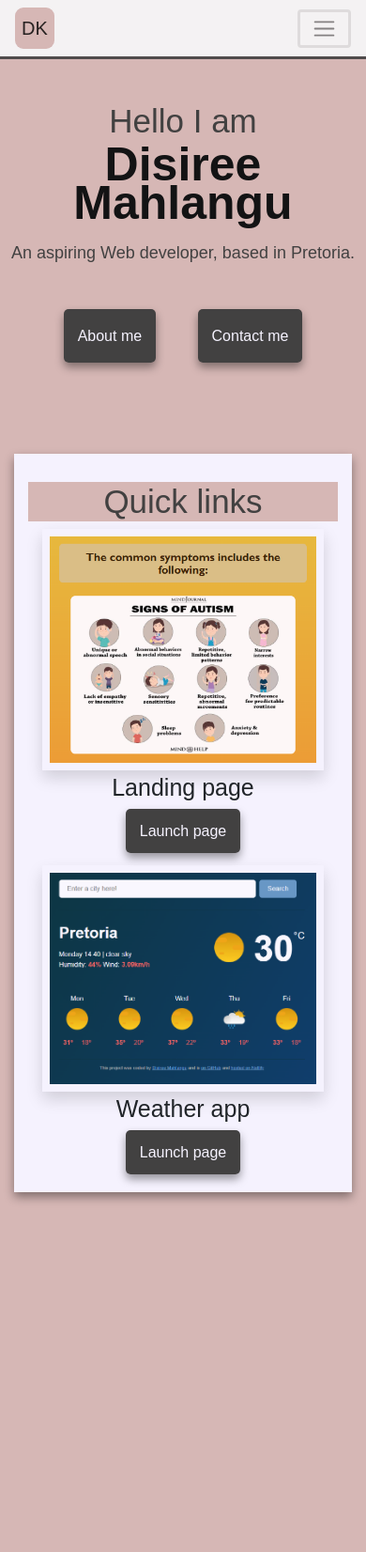
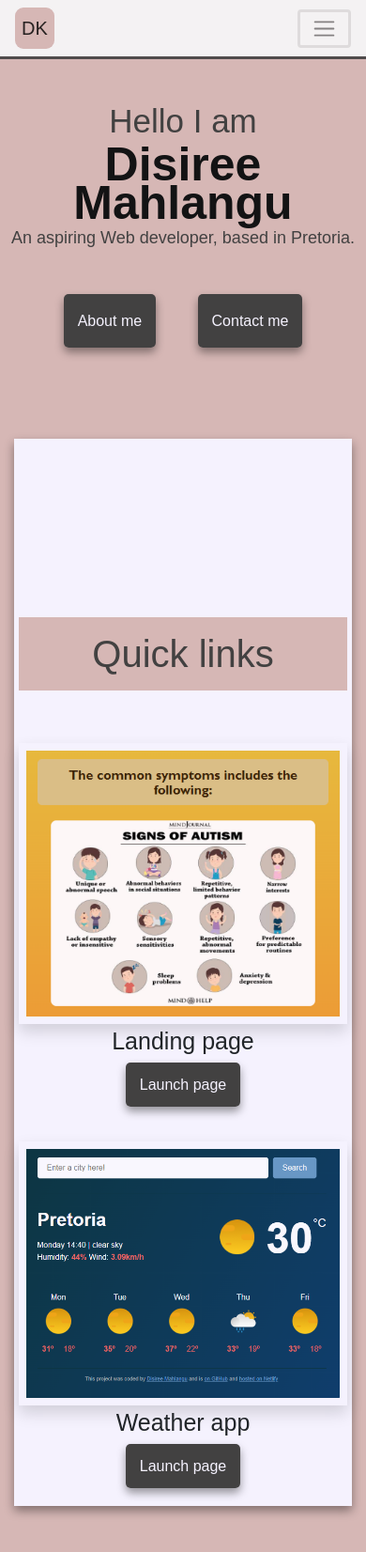
Before and after one commit to DKMahlangu/Week2-homework, a plain HTML site: page index.html in a window 390 px wide. Shown: the whole page at 94% size. Before the commit the page ends 1319 px from the top, so only its background shows below. Drawn offline with nearby package versions, Linux system fonts and the light colour scheme.

Commit message:
updated the HTML and the CSS

```diff
--- a/index.html
+++ b/index.html
@@ -51,7 +51,7 @@
     </div>
 
     <h1>Hello I am</h1>
-    <p><strong>Disiree Mahlangu</strong></p>
+    <div><strong>Disiree Mahlangu</strong></div>
     <span>An aspiring Web developer, based in Pretoria.</span>
     <br />
     <div class="navigation-links">
@@ -59,20 +59,28 @@
       <a href="about.html#contact" class="contact-link"> Contact me</a>
     </div>
     <div class="homepage">
-      <h4>Quick links</h4>
-      <div class="container">
-        <div class="row">
-          <div class="col-sm-6">
-            <img src="Landing-page1.PNG" class="img-fluid p-2 shadow" />
-            <div class="mb-3">Landing page</div>
-            <div class="launch-link"><a href="#"> Launch page</a></div>
-          </div>
+      <div class="row">
+        <div class="col-sm-2"><h4>Quick links</h4></div>
+        <div class="col-sm-5">
+          <img
+            src="Landing-page1.PNG"
+            class="img-fluid p-2 mt-5 shadow"
+            width="500"
+            height="500"
+          />
+          <div class="mb-3">Landing page</div>
+          <div class="launch-link"><a href="about.html#landing-page"> Launch page</a></div>
+        </div>
 
-          <div class="col-sm-6">
-            <img src="Weather-app.PNG" class="img-fluid mt-4 p-2 shadow" />
-            <div class="mb-3">Weather app</div>
-            <div class="launch-link"><a href="#">Launch page</a></div>
-          </div>
+        <div class="col-sm-5">
+          <img
+            src="Weather-app.PNG"
+            class="img-fluid p-2 mt-5 shadow"
+            width="547"
+            height="547"
+          />
+          <div class="mb-3">Weather app</div>
+          <div class="launch-link"><a href="about.html#weather-app">Launch page</a></div>
         </div>
       </div>
     </div>
--- a/style.css
+++ b/style.css
@@ -25,13 +25,17 @@ body {
 .homepage {
   box-shadow: var(--box-shadow);
   margin: 50px 15px;
-  padding: 30px 15px;
+  padding: 30px 5px;
   background: var(--third-color);
 }
-h1,
-h3,
-h4 {
+h1 {
   font-size: 35px;
+  color: var(--secondary-color);
+}
+
+h3 {
+  font-size: 55px;
+  margin-bottom: 5px;
   color: var(--secondary-color);
 }
 
@@ -49,6 +53,10 @@ h2 {
 }
 h4 {
   background-color: #d6b7b5;
+  margin-top: 160px;
+  font-size: 40px;
+  color: var(--secondary-color);
+  padding: 15px;
 }
 strong {
   font-size: 50px;
@@ -78,8 +86,8 @@ span {
 }
 
 .paragraph {
+  box-shadow: var(--box-shadow);
   background: var(--third-color);
-  border-radius: 15px;
   margin: 20px 75px;
   padding: 55px 35px;
 }
@@ -103,3 +111,13 @@ span {
   color: var(--third-color);
   box-shadow: var(--box-shadow);
 }
+.row {
+  display: flex;
+  justify-content: space-evenly;
+}
+.project-paragraph {
+  background: var(--third-color);
+  padding: 20px 15px;
+  font-size: 18px;
+  margin-inline: 20px;
+}
```
Also changed, not shown: about.html (+49 -8 lines).
